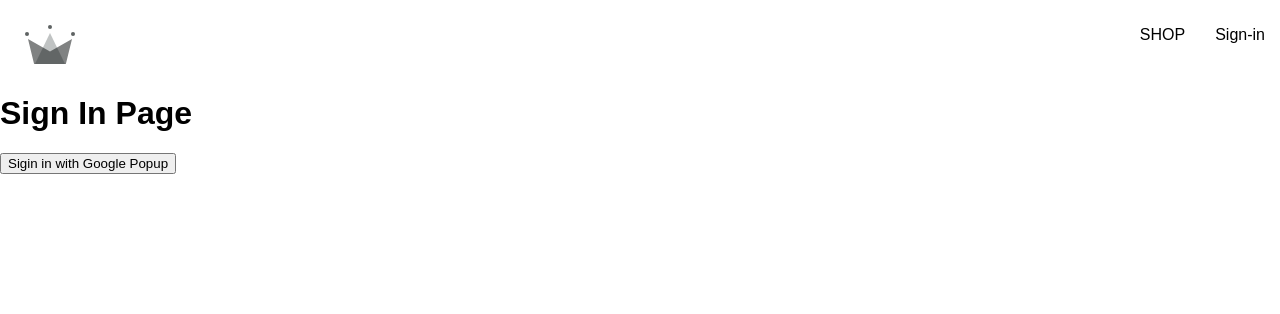
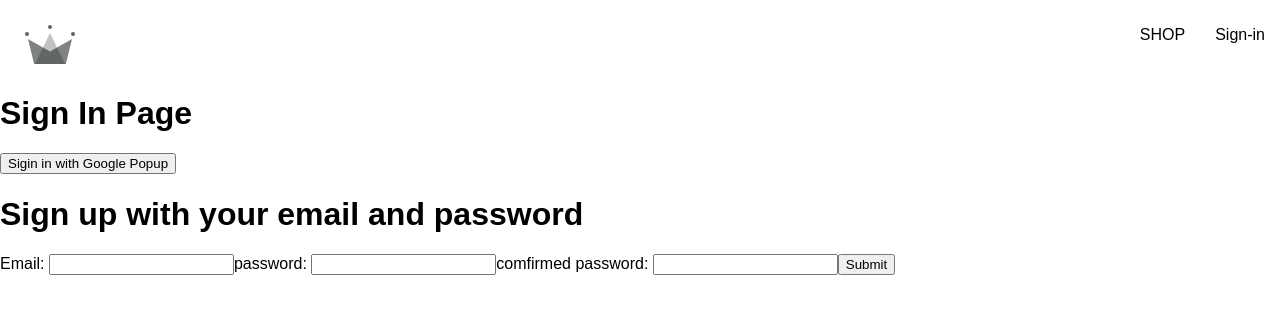
Before and after one commit to upluke/crwn-clothing-app, a React (Create React App) app: page /sign-in in a window 1280 px wide. Shown: the top 314 px of the page. Built offline with nearby package versions, Linux system fonts and the light colour scheme; a web font is replaced by a local one.

Commit message:
sign up form

```diff
--- /dev/null
+++ b/src/components/sign-up-form/sign-up-form.component.jsx
@@ -0,0 +1,40 @@
+import { useState } from "react"
+
+const SignUpForm =()=>{
+    const initData={
+        email:'',
+        password:'',
+        password_confirmed:''
+    }
+
+    const [inputItem, setInputItem] =useState(initData)
+    const {email, password, password_confirmed} = inputItem
+
+    const handleChange=(event)=>{
+        const {name, value} = event.target
+        setInputItem({...inputItem, [name]:value})
+    }
+
+    const handleSubmit=(event)=>{
+        event.preventDefault()
+        console.log(email,"---",password,"----", password_confirmed)
+    }
+
+
+    return(
+        <div>
+            <h1>Sign up with your email and password</h1>
+            <form onSubmit={handleSubmit}>
+                <label>Email: </label>
+                <input type="email" required name="email" onChange={handleChange} />
+                <label>password: </label>
+                <input type="password" required name="password" autoComplete="on" onChange={handleChange} />
+                <label>comfirmed password: </label>
+                <input type="password" required name="password_confirmed" autoComplete="on" onChange={handleChange} />
+                <button >Submit</button>
+            </form>
+        </div>
+    )
+}
+
+export default SignUpForm
--- a/src/routes/sign-in/sign-in.component.jsx
+++ b/src/routes/sign-in/sign-in.component.jsx
@@ -1,5 +1,6 @@
 import { signInWithGooglePopup, createUserDocumentFromAuth } from "../../utils/firebase/filebase.utils"
 
+import SignUpForm from "../../components/sign-up-form/sign-up-form.component"
 
 
 
@@ -15,6 +16,7 @@ const SignIn=()=>{
         <div>
             <h1>Sign In Page</h1>
             <button onClick={logGoogleUser}>Sigin in with Google Popup</button>
+            <SignUpForm />
         </div>
     )
 }
```
